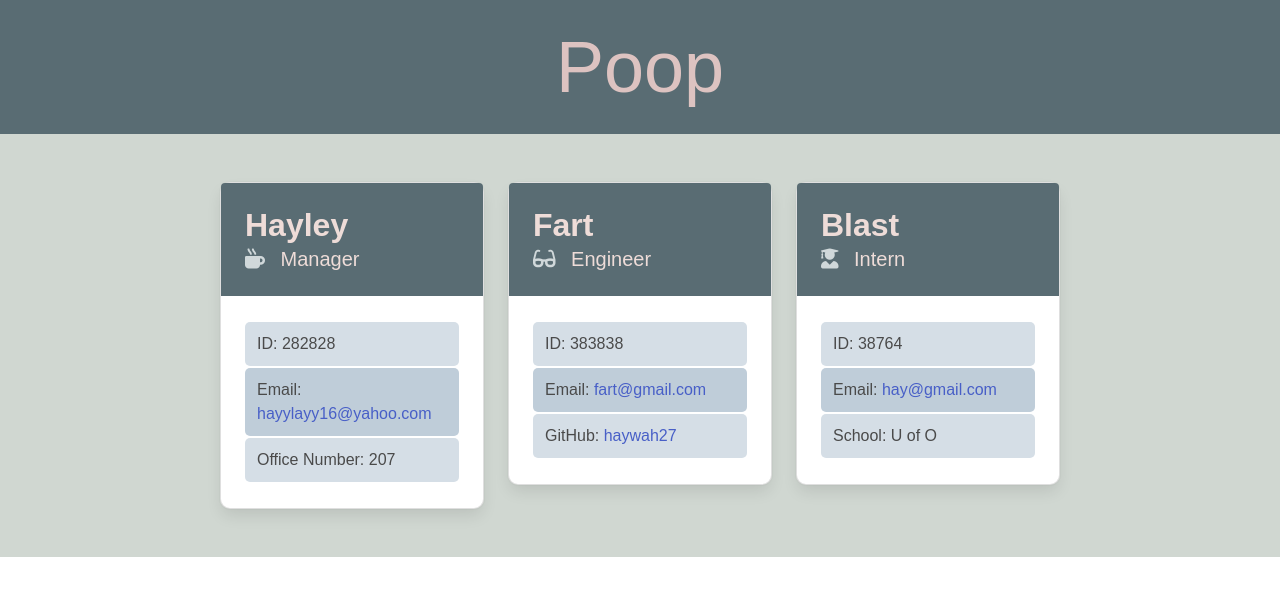
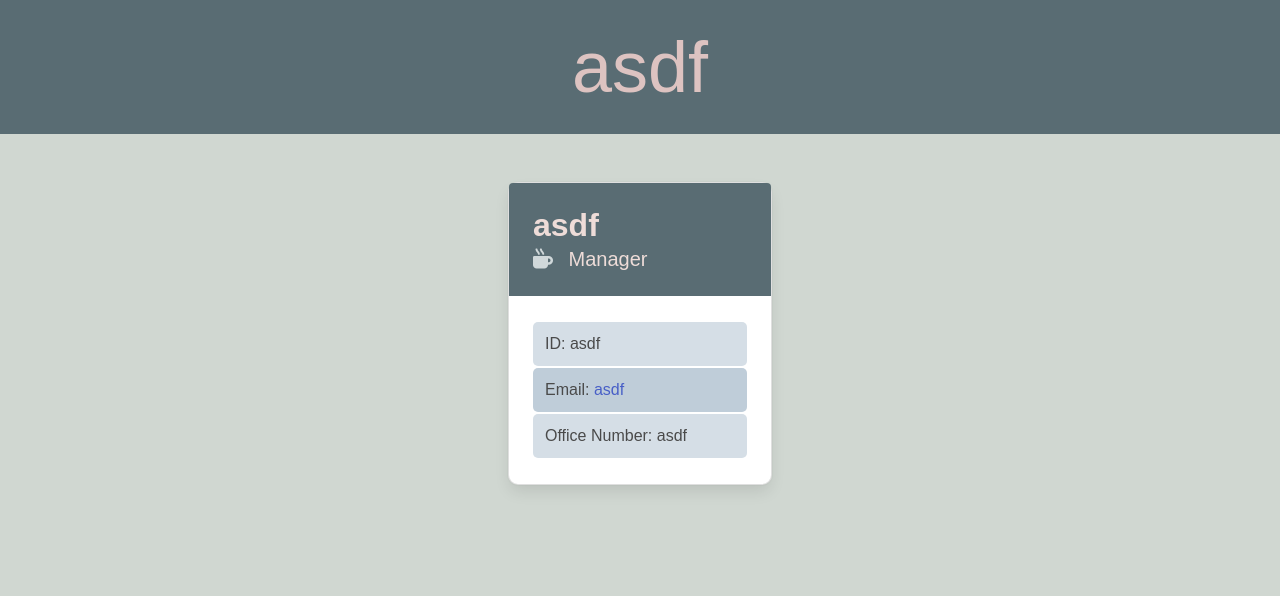
Before and after one commit to haywah27/Team-Profile-Generator, a website: page index.html in a window 1280 px wide. Drawn offline with nearby package versions, Linux system fonts and the light colour scheme.

Commit message:
css adjustments

```diff
--- a/Assets/style.css
+++ b/Assets/style.css
@@ -8,7 +8,7 @@ html, body{
     position: relative;
     background-color: #D0D7D1!important;
     width: 100vw!important;
-    /* height: 100vh!important;  */
+    height: 100vh!important;
 }
 
 #jumbotronStyle {
--- a/index.html
+++ b/index.html
@@ -15,7 +15,7 @@
         <section class="hero is-small is-bold" id="jumbotronStyle">
           <div class="hero-body">
             <div class="container has-text-centered">
-              <h1 class="display-3">Poop</h1>
+              <h1 class="display-3">asdf</h1>
             </div>
           </div>
         </section>
@@ -26,57 +26,18 @@
         <div class="column is-4 cardWidth">
         <div class="card cardWidth cardBorder">
             <div class="card-content cardHeader">
-            <p class="title cardHeader">Hayley</p>
+            <p class="title cardHeader">asdf</p>
                 <p class="subtitle cardHeader"><i class="fas fa-mug-hot iconColor"></i>&ensp; Manager</p>
                 </div>
                 <div class="card-content">
                 <footer class="cardBorderLight">
-                    <p class="card-content footerSize">ID: 282828</p>
+                    <p class="card-content footerSize">ID: asdf</p>
                 </footer>
                 <footer class="cardBorderDark">
-                    <p class="card-content footerSize">Email: <a href="mailto:hayylayy16@yahoo.com">hayylayy16@yahoo.com</a></p>
+                    <p class="card-content footerSize">Email: <a href="mailto:asdf">asdf</a></p>
                 </footer>
                 <footer class="cardBorderLight">
-                    <p class="card-content footerSize">Office Number: 207</p>
-                </footer>
-            </div>
-        </div>
-        </div>
-        <div class="column is-4 cardWidth">
-        <div class="card cardWidth cardBorder">
-            <div class="card-content cardHeader">
-            <p class="title cardHeader">Fart</p>
-                <p class="subtitle cardHeader"><i class="fas fa-glasses iconColor"></i>&ensp; Engineer</p>
-                </div>
-                <div class="card-content">
-                <footer class="cardBorderLight">
-                    <p class="card-content footerSize">ID: 383838</p>
-                </footer>
-                <footer class="cardBorderDark">
-                    <p class="card-content footerSize">Email: <a href="mailto:fart@gmail.com">fart@gmail.com</a></p>
-                </footer>
-                <footer class="cardBorderLight">
-                    <p class="card-content footerSize">GitHub: <a href="https://github.com/haywah27" target="_blank">haywah27</a></p>
-
-                </footer>
-            </div>
-        </div>
-        </div>
-        <div class="column is-4 cardWidth">
-        <div class="card cardWidth cardBorder">
-            <div class="card-content cardHeader">
-            <p class="title cardHeader">Blast</p>
-                <p class="subtitle cardHeader"><i class="fas fa-user-graduate iconColor"></i>&ensp; Intern</p>
-                </div>
-                <div class="card-content">
-                <footer class="cardBorderLight">
-                    <p class="card-content footerSize">ID: 38764</p>
-                </footer>
-                <footer class="cardBorderDark">
-                    <p class="card-content footerSize">Email: <a href="mailto:hay@gmail.com">hay@gmail.com</a></p>
-                </footer>
-                <footer class="cardBorderLight">
-                    <p class="card-content footerSize">School: U of O</p>
+                    <p class="card-content footerSize">Office Number: asdf</p>
                 </footer>
             </div>
         </div>
```
